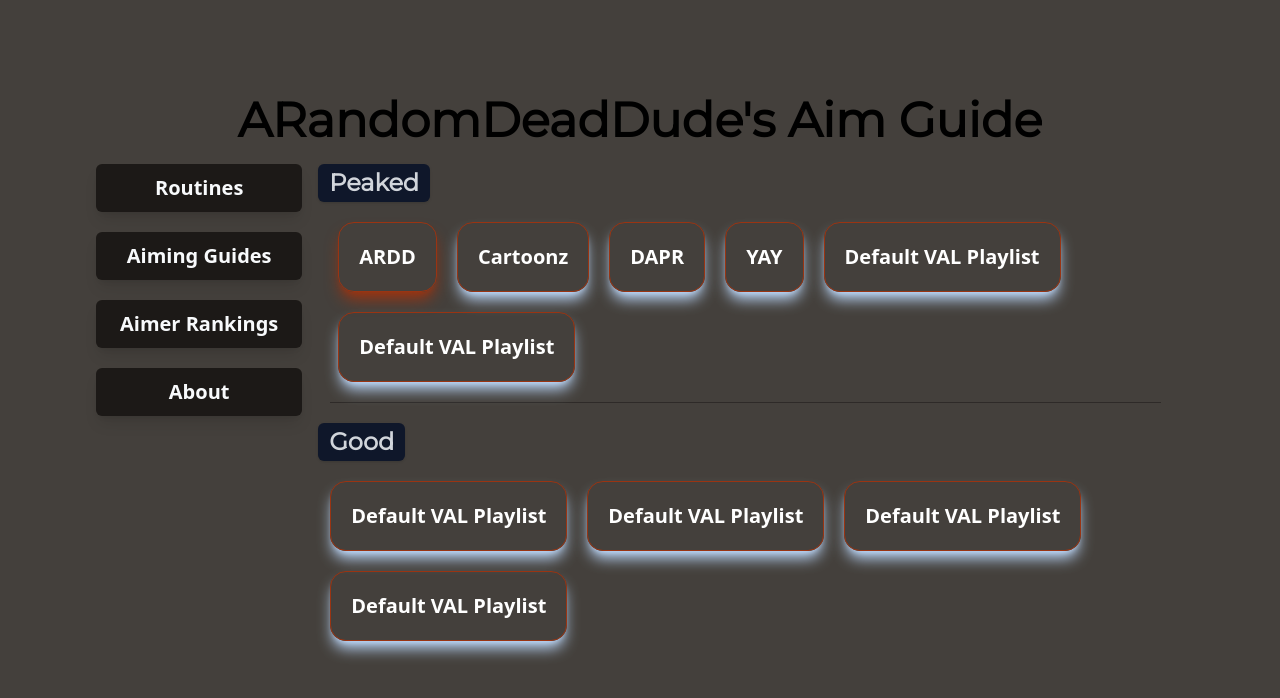
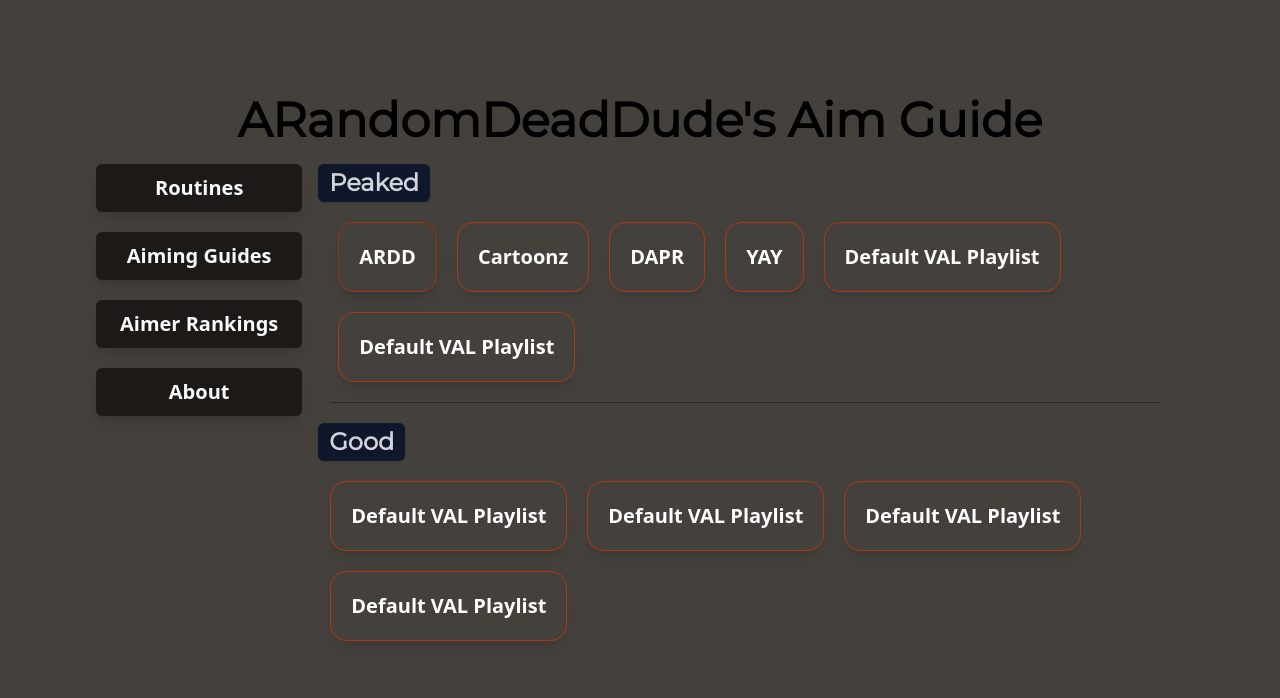
Before and after one commit to thoroughgood/ARDDWebsite, a Next.js app: page / in a window 1280 px wide. Shown: the top 698 px of the page. Built offline with nearby package versions, Linux system fonts and the light colour scheme.

Commit message:
made buttons have outline aligning with glenns vision

```diff
--- a/app/page.tsx
+++ b/app/page.tsx
@@ -45,7 +45,10 @@ export default function Home() {
                 </h1>
               </Badge>
               <div className="flex flex-row flex-wrap gap-5 pl-5">
-                <RoutineCard link="https://google.com" type="kovaaks">
+                <RoutineCard
+                  link="https://go.aimlab.gg/v1/redirects?link=aimlab%3a%2f%2fworkshop%3fid%3d2916614100%26source%3d7D4B496234CF1774&link=steam%3a%2f%2frungameid%2f714010"
+                  type="kovaaks"
+                >
                   ARDD
                 </RoutineCard>
                 <RoutineCard
--- a/components/routineCard.tsx
+++ b/components/routineCard.tsx
@@ -34,7 +34,7 @@ export default function RoutineCard({
     <>
       <HoverCard>
         <div
-          className={`z-10 rounded-2xl max-h-screen-lg shadow-lg border border-orange-800 max-w-screen-lg ${type === 'kovaaks' ? 'shadow-orange-800' : 'shadow-blue-200'}`}
+          className={`z-10 rounded-2xl max-h-screen-lg shadow-lg border border-orange-800 max-w-screen-lg ${type === 'kovaaks' ? 'border-orange-800 border' : 'border-blue-500 brightness-110 border'}`}
           /* If there is an image, set it, else use default colour */
         >
           <HoverCardTrigger className="flex justify-content align-middle z-0 rounded-2xl p-5 font-sans text-xl font-bold text-white">
@@ -42,7 +42,7 @@ export default function RoutineCard({
           </HoverCardTrigger>
         </div>
         <HoverCardContent
-          className={`flex  justify-center rounded-2xl brightness-7 p-0 shadow-md border-none ${type === 'kovaaks' ? 'bg-orange-300 shadow-orange-200' : 'bg-blue-300 shadow-blue-200'}`}
+          className={`flex justify-center rounded-2xl brightness-7 p-0 shadow-md border-none ${type === 'kovaaks' ? 'bg-orange-300 shadow-orange-200' : 'bg-blue-300 shadow-blue-200'}`}
         >
           {/* To make adding content easier for glenn */}
           <div className="text-white p-5">
```
